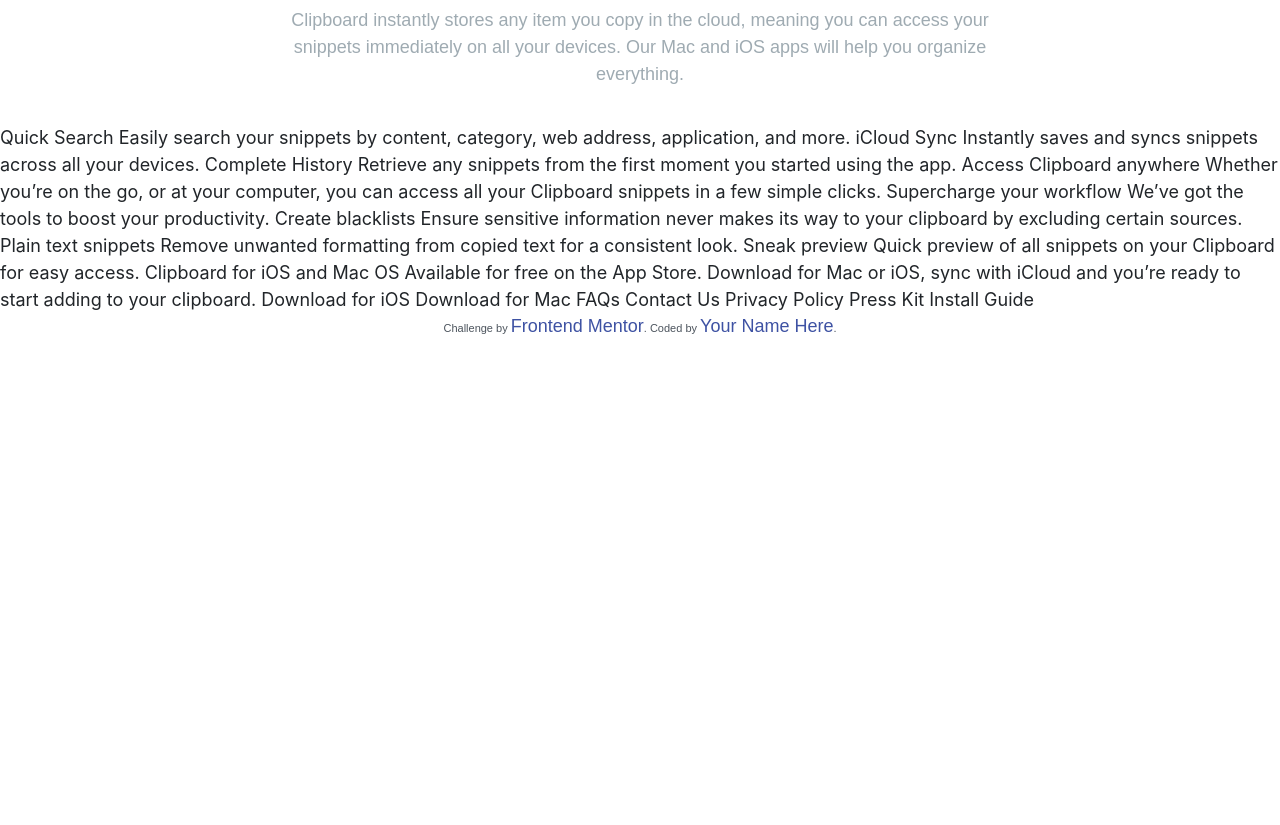
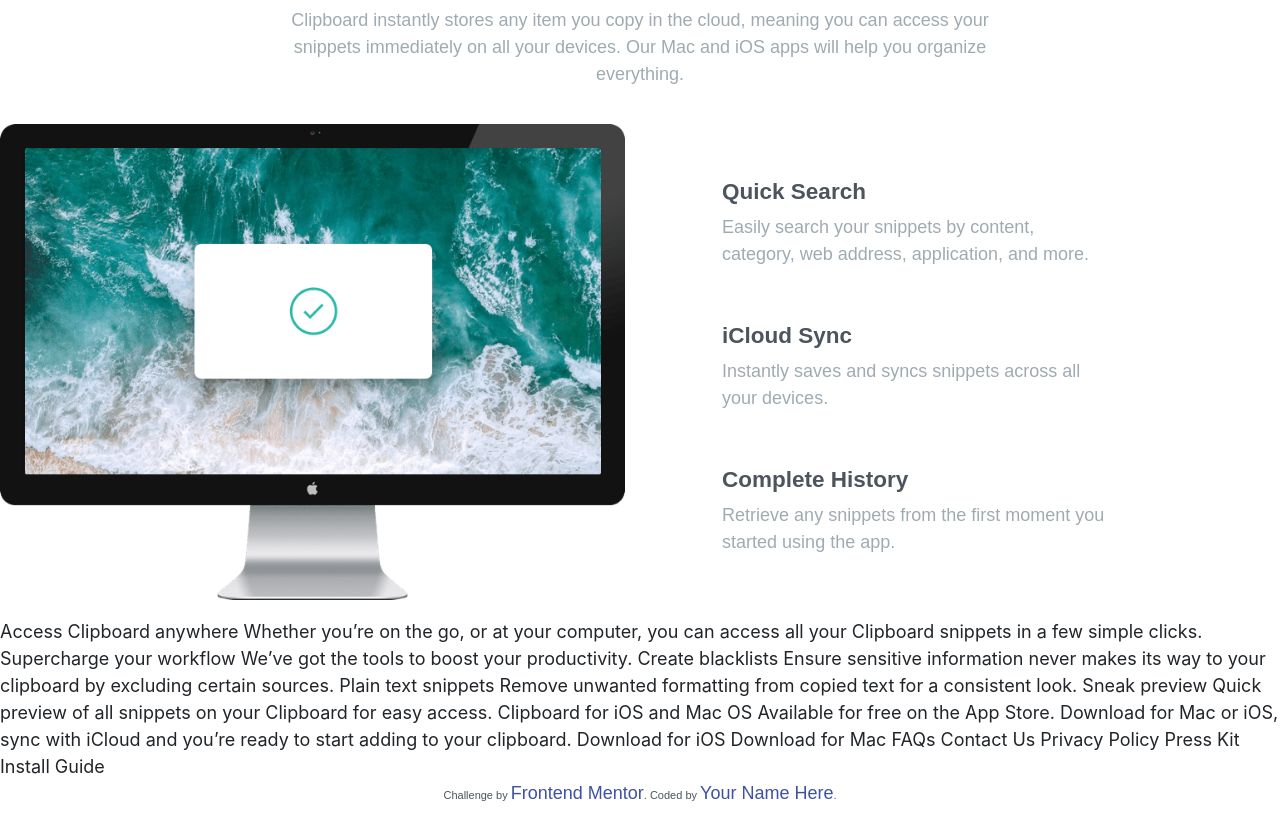
Before and after one commit to vieiramanda11/Clipboard-Landing-Page, a plain HTML site: page index.html in a window 1280 px wide. Shown: the part 760-1585 px from the top of the page. Before the commit the page ends 1118 px from the top, so only its background shows below. Drawn offline with nearby package versions, Linux system fonts and the light colour scheme; a web font is replaced by a local one.

Commit message:
finishing section 3

```diff
--- a/index.html
+++ b/index.html
@@ -25,21 +25,25 @@
     <h2 class="text-center font-weight-bold">Keep track of your snippets</h2>
     <p class="col-lg-7 p2 text-center grayish-blue">Clipboard instantly stores any item you copy in the cloud, meaning you can access your snippets immediately on all your devices. Our Mac and iOS apps will help you organize everything.</p>
   </section>
-
-
-
-
-  Quick Search
-
-  Easily search your snippets by content, category, web address, application, and more.
-
-  iCloud Sync
-
-  Instantly saves and syncs snippets across all your devices.
-
-  Complete History
-
-  Retrieve any snippets from the first moment you started using the app.
+  <section class="row section-3">
+    <figure class="col-md-6">
+      <img class="image-computer" src="images/image-computer.png" alt="computer">
+    </figure>
+    <div class="products col-md-6">
+      <div class="info col-sm-8 offset-sm-1 mb-5 mt-5">
+        <h5 class="font-weight-bold">Quick Search</h5>
+        <p class="grayish-blue">Easily search your snippets by content, category, web address, application, and more.</p>
+      </div>
+      <div class="info col-sm-8 offset-sm-1">
+        <h5 class="font-weight-bold">iCloud Sync</h5>
+        <p class="grayish-blue">Instantly saves and syncs snippets across all your devices.</p>
+      </div>
+      <div class="info col-sm-8 offset-sm-1 mt-5">
+        <h5 class="font-weight-bold">Complete History</h5>
+        <p class="grayish-blue">Retrieve any snippets from the first moment you started using the app.</p>
+      </div>
+    </div>
+  </section>
 
   Access Clipboard anywhere
 
--- a/style.css
+++ b/style.css
@@ -53,6 +53,19 @@ header {
   margin: 2em auto;
 }
 
+.image-computer {
+  width: 100%;
+}
+
+@media (max-width: 900px) {
+  .section-3 {
+  }
+
+  .info h5, .info p {
+    text-align: center;
+  }
+}
+
 @media (max-width: 375px) {
   .buttons {
     flex-direction: column;
@@ -61,6 +74,12 @@ header {
   .buttons button {
     margin: 0.5em auto;
     width: 80vw;
+  }
+
+  .section-3 {
+    display: flex;
+    flex-direction: column;
+    justify-content: center;
   }
 }
 
```
